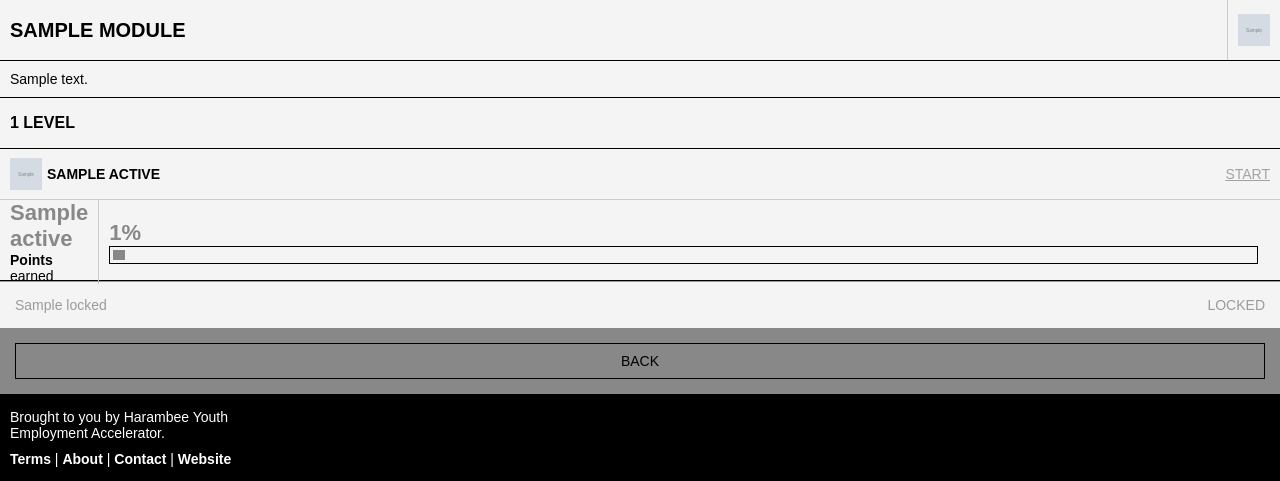
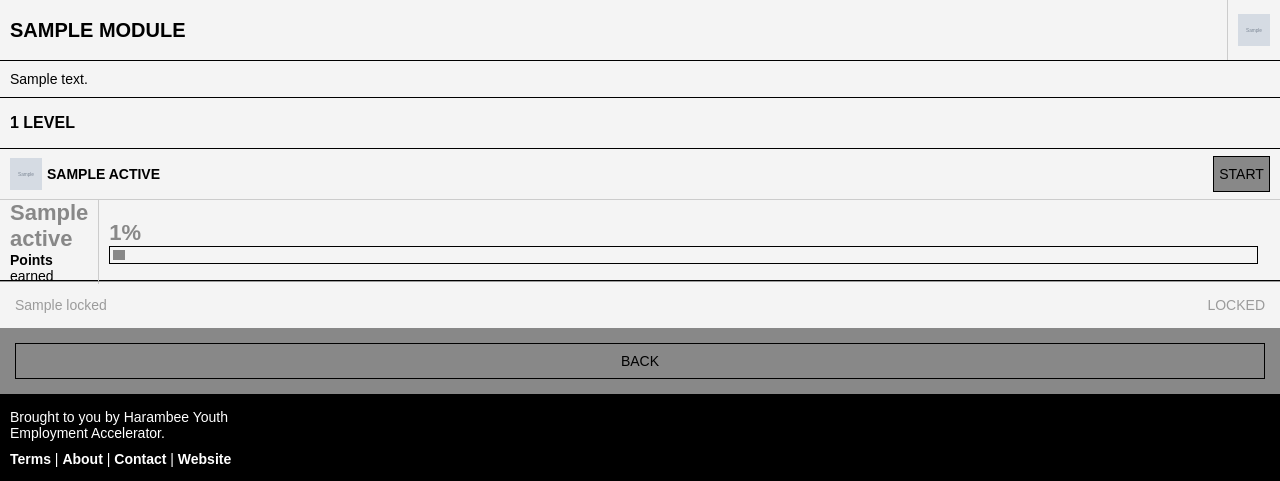
Before and after one commit to praekelt/harambee-mobile, a Django app: template harambee/templates/content/module_home.html in a window 1280 px wide. Shown: the part 50-531 px from the top of the page. Run offline with Django 3.2, Linux system fonts and the light colour scheme; the template is opened without the code that fills it: most values are stand-ins (such as "Sample title", 1, 10 or a date in 2020); grey boxes marked "Sample" are stand-in pictures; parts of the project's set-up code (start-up, migrations or seed data) failed here and were passed over; some libraries are stand-ins or nearby versions.

Commit message:
Styled links to look like buttons

```diff
--- a/harambee/templates/content/module_home.html
+++ b/harambee/templates/content/module_home.html
@@ -41,7 +41,9 @@
                         <div>
                             <div>
                                 <h3 class="line-heading">{{ active.name |upper }}</h3>
-                                <a class="right-link light-grey-front underline" href="/level_intro/{{ journey_module_rel.journey.slug }}/{{ journey_module_rel.module.slug }}/{{ active.id }}">REDO</a>
+                                <div>
+                                    <a class="right-link-button black-front border black-border" href="/level_intro/{{ journey_module_rel.journey.slug }}/{{ journey_module_rel.module.slug }}/{{ active.id }}" style="background-color: {{ journey_module_rel.journey.colour }}">REDO</a>
+                                </div>
                             </div>
                         </div>
                     </div>
@@ -55,7 +57,9 @@
                                     </div>
                                 {% endif %}
                                 <h3 class="line-heading">{{ active.name |upper }}</h3>
-                                <span class="right-link light-grey-front underline">START</span>
+                                <div>
+                                    <span class="right-link-button black-front border black-border" style="background-color: {{ journey_module_rel.journey.colour }}">START</span>
+                                </div>
                             </div>
                         </div>
                     </a>
```
